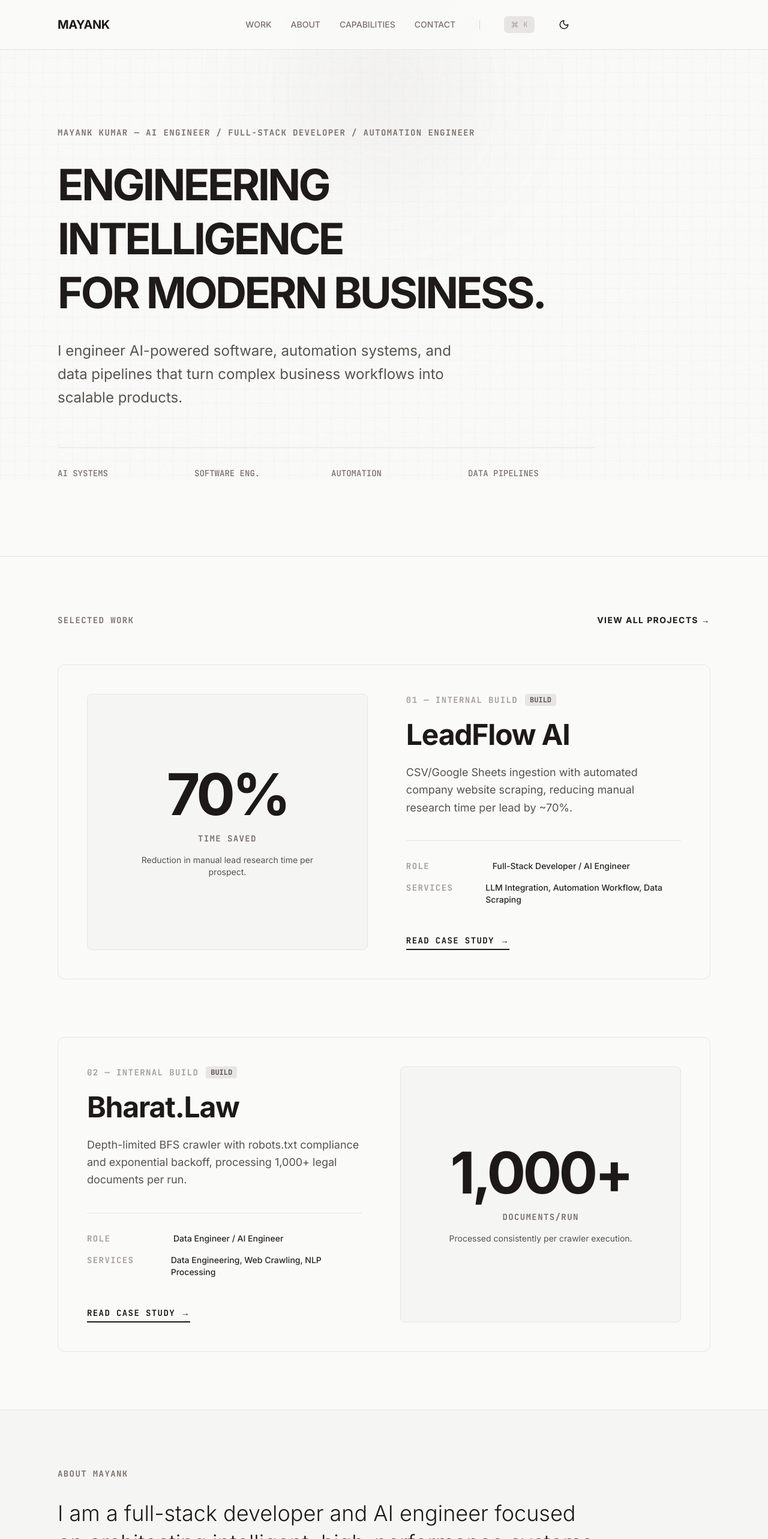
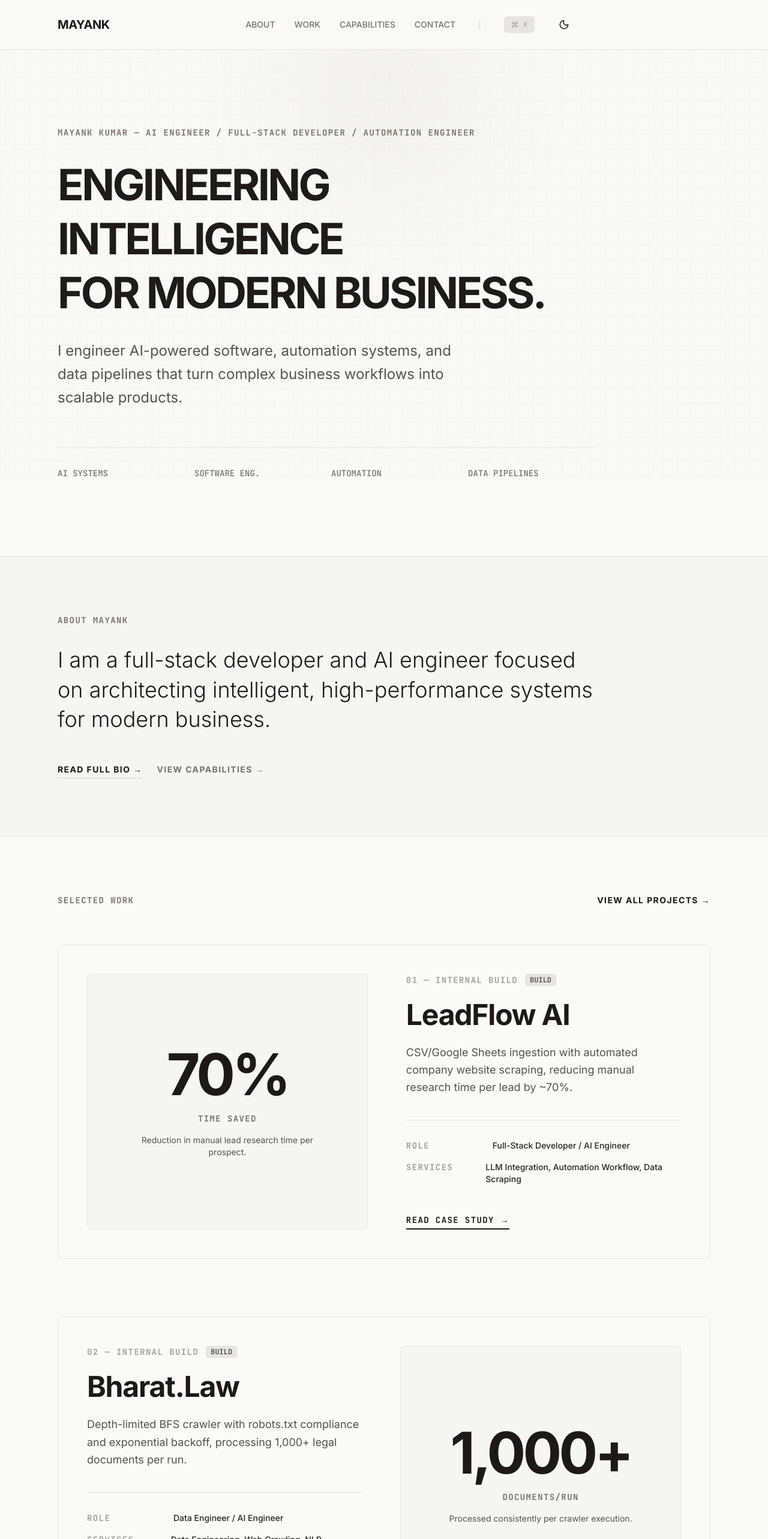
Before and after one commit to mostlyunstable/portfolio3.0, a Next.js app: page / in a window 1280 px wide. Shown: the top 2566 px of the page at 60% size. Built offline with nearby package versions, Linux system fonts and the light colour scheme.

Commit message:
feat(ux): prioritize About over Work in navigation and homepage flow

```diff
--- a/src/app/page.tsx
+++ b/src/app/page.tsx
@@ -7,8 +7,8 @@ export default function Home() {
   return (
     <>
       <Hero />
+      <AboutPreview />
       <SelectedWork />
-      <AboutPreview />
       <ContactCTA />
     </>
   );
--- a/src/data/navigation.ts
+++ b/src/data/navigation.ts
@@ -1,6 +1,6 @@
 export const navigation = [
+  { name: 'ABOUT', href: '/about' },
   { name: 'WORK', href: '/work' },
-  { name: 'ABOUT', href: '/about' },
   { name: 'CAPABILITIES', href: '/capabilities' },
   { name: 'CONTACT', href: '/contact' }
 ];
```
